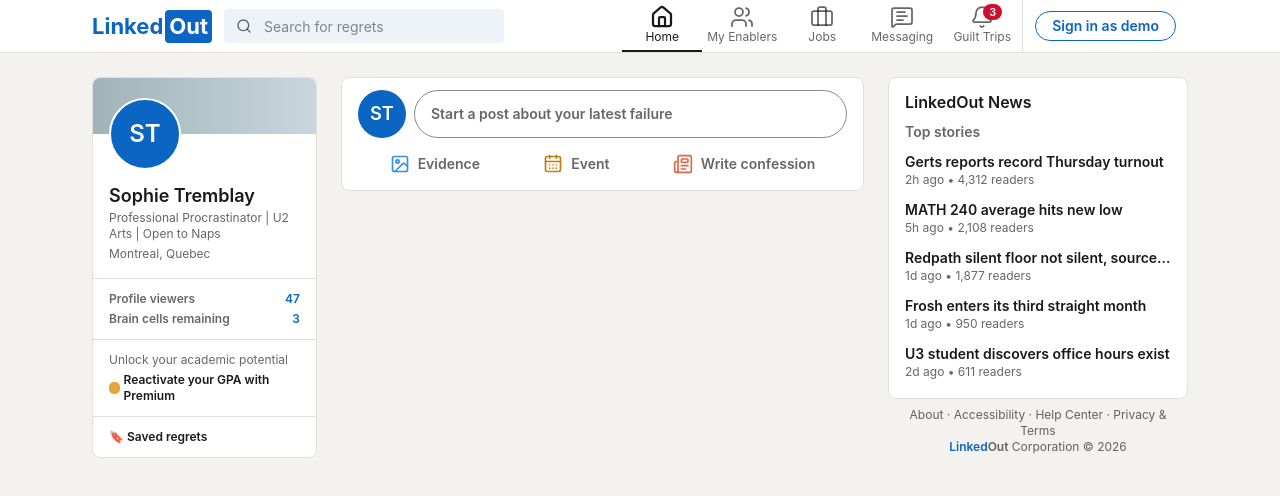
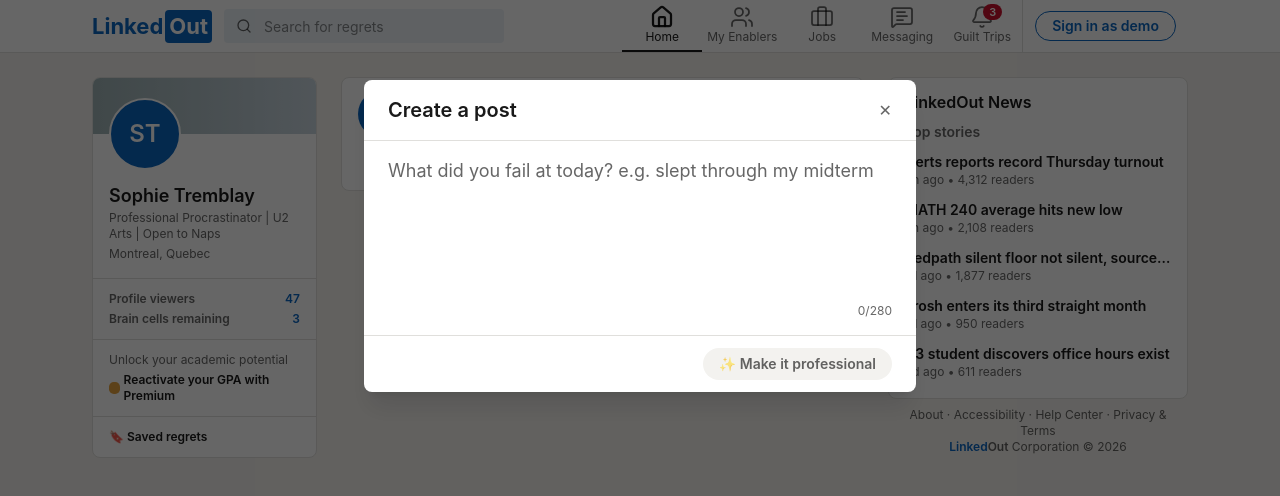
Before and after one commit to amirqashoua-hub/LinkedOut, a Next.js app: page / in a window 1280 px wide. Both pictures are taken after a click on the button "Start a post about your latest failure". Shown: the top 496 px of the page. Built offline with nearby package versions, Linux system fonts and the light colour scheme; no server answers; the database is empty.

Commit message:
Post composer with timeout until AI works, set it to false

```diff
--- /dev/null
+++ b/components/PostComposer.tsx
@@ -0,0 +1,198 @@
+"use client";
+
+import { useState, useTransition } from "react";
+import { createPost } from "@/app/actions";
+
+// TEMP: set to true to skip the AI and use a fake post (while /api/translate is broken).
+// Set back to false before the demo!
+const SKIP_AI = false;
+
+const TIMEOUT_MS = 20000; // give up on the AI after 20 seconds
+
+type Stage = "write" | "loading" | "preview";
+
+export default function PostComposer() {
+  const [open, setOpen] = useState(false);
+  const [stage, setStage] = useState<Stage>("write");
+  const [raw, setRaw] = useState(""); // what the user typed
+  const [ai, setAi] = useState(""); // the AI version (editable)
+  const [error, setError] = useState<string | null>(null);
+  const [posting, startPosting] = useTransition();
+
+  const tooShort = raw.trim().length < 3;
+  const tooLong = raw.length > 280;
+
+  function close() {
+    setOpen(false);
+    setStage("write");
+    setRaw("");
+    setAi("");
+    setError(null);
+  }
+
+  // Calls Person 3's API route
+  async function translate() {
+    setError(null);
+
+    if (SKIP_AI) {
+      setAi(
+        `I'm humbled to announce that I ${raw}. 🙏\n\n3 takeaways:\n1. Sleep is a KPI\n2. Failure is just data\n3. Agree? 👇\n\n#Growth #McGill #LinkedOut`
+      );
+      setStage("preview");
+      return;
+    }
+
+    setStage("loading");
+    try {
+      const res = await fetch("/api/translate", {
+        method: "POST",
+        headers: { "Content-Type": "application/json" },
+        body: JSON.stringify({ rawText: raw }),
+        signal: AbortSignal.timeout(TIMEOUT_MS), // never hang forever
+      });
+      const body = await res.json();
+      if (!res.ok) {
+        // 422 = rejected by moderation or the 3–280 character check
+        setError(body.reason ?? "Couldn't translate that. Try something else.");
+        setStage("write");
+        return;
+      }
+      setAi(body.aiText);
+      setStage("preview");
+    } catch (e) {
+      setError(
+        e instanceof DOMException && e.name === "TimeoutError"
+          ? "The AI is taking too long. Try again."
+          : "Network error. Try again."
+      );
+      setStage("write");
+    }
+  }
+
+  // Calls Person 2's server action; the feed refreshes by itself afterwards
+  function post() {
+    startPosting(async () => {
+      try {
+        await createPost(raw, ai);
+        close();
+      } catch (e) {
+        setError(
+          e instanceof Error && e.message === "Not logged in"
+            ? "Sign in to post your failures."
+            : "Couldn't post. Try again."
+        );
+      }
+    });
+  }
+
+  return (
+    <>
+      {/* The fake input in the "Start a post" box */}
+      <button
+        onClick={() => setOpen(true)}
+        className="flex-1 rounded-full border border-[#8C8C8C] px-4 text-left text-sm font-semibold text-muted-foreground hover:bg-accent"
+      >
+        Start a post about your latest failure
+      </button>
+
+      {open && (
+        // Dark overlay; clicking outside the box closes it
+        <div
+          className="fixed inset-0 z-50 flex items-start justify-center bg-black/60 p-4 pt-[10vh]"
+          onClick={close}
+        >
+          <div
+            className="w-full max-w-[552px] rounded-lg bg-card shadow-xl"
+            onClick={(e) => e.stopPropagation()} // clicks inside don't close it
+          >
+            {/* Header */}
+            <div className="flex items-center justify-between border-b px-6 py-4">
+              <h2 className="text-xl font-semibold">Create a post</h2>
+              <button onClick={close} className="text-muted-foreground hover:text-foreground" aria-label="Close">
+                ✕
+              </button>
+            </div>
+
+            {/* Body */}
+            <div className="px-6 py-4">
+              {stage === "write" && (
+                <>
+                  <textarea
+                    autoFocus
+                    value={raw}
+                    onChange={(e) => setRaw(e.target.value)}
+                    placeholder="What did you fail at today? e.g. slept through my midterm"
+                    rows={5}
+                    className="w-full resize-none text-lg outline-none placeholder:text-muted-foreground"
+                  />
+                  <p className={`text-right text-xs ${tooLong ? "text-destructive" : "text-muted-foreground"}`}>
+                    {raw.length}/280
+                  </p>
+                </>
+              )}
+
+              {stage === "loading" && (
+                <div className="space-y-3 py-6 text-center">
+                  <p className="animate-pulse text-sm font-semibold text-primary">✨ Consulting thought leaders…</p>
+                  <p className="text-xs text-muted-foreground">Adding synergy. Removing accountability.</p>
+                </div>
+              )}
+
+              {stage === "preview" && (
+                <>
+                  <p className="mb-1 text-xs font-semibold text-muted-foreground">Your post (edit anything)</p>
+                  <textarea
+                    value={ai}
+                    onChange={(e) => setAi(e.target.value)}
+                    rows={12}
+                    className="w-full resize-none rounded border p-3 text-sm outline-none focus:ring-2 focus:ring-ring"
+                  />
+                  <p className="mt-2 text-xs text-muted-foreground">Originally: “{raw}”</p>
+                </>
+              )}
+
+              {error && <p className="mt-2 text-sm text-destructive">{error}</p>}
+            </div>
+
+            {/* Footer buttons */}
+            <div className="flex justify-end gap-2 border-t px-6 py-3">
+              {stage === "write" && (
+                <button
+                  onClick={translate}
+                  disabled={tooShort || tooLong}
+                  className="rounded-full bg-primary px-4 py-1.5 text-sm font-semibold text-primary-foreground hover:bg-[var(--brand-dark)] disabled:bg-muted disabled:text-muted-foreground"
+                >
+                  ✨ Make it professional
+                </button>
+              )}
+
+              {stage === "preview" && (
+                <>
+                  <button
+                    onClick={() => setStage("write")}
+                    className="rounded-full px-4 py-1.5 text-sm font-semibold text-muted-foreground hover:bg-accent"
+                  >
+                    ← Rewrite
+                  </button>
+                  <button
+                    onClick={translate}
+                    className="rounded-full border border-primary px-4 py-1.5 text-sm font-semibold text-primary hover:bg-[#EBF4FD]"
+                  >
+                    Regenerate
+                  </button>
+                  <button
+                    onClick={post}
+                    disabled={posting || ai.trim().length === 0}
+                    className="rounded-full bg-primary px-4 py-1.5 text-sm font-semibold text-primary-foreground hover:bg-[var(--brand-dark)] disabled:opacity-50"
+                  >
+                    {posting ? "Posting…" : "Post"}
+                  </button>
+                </>
+              )}
+            </div>
+          </div>
+        </div>
+      )}
+    </>
+  );
+}
--- a/components/StartPostBox.tsx
+++ b/components/StartPostBox.tsx
@@ -1,5 +1,6 @@
 import { Image as ImageIcon, CalendarDays, Newspaper } from "lucide-react";
 import Avatar from "@/components/Avatar";
+import PostComposer from "@/components/PostComposer";
 
 const OPTIONS = [
   { icon: ImageIcon, label: "Evidence", color: "text-[#378FE9]" },
@@ -12,9 +13,8 @@ export default function StartPostBox() {
     <div className="rounded-lg border bg-card px-4 pt-3 pb-1">
       <div className="flex gap-2">
         <Avatar name="Sophie Tremblay" size={48} />
-        <button className="flex-1 rounded-full border border-[#8C8C8C] px-4 text-left text-sm font-semibold text-muted-foreground hover:bg-accent">
-          Start a post about your latest failure
-        </button>
+        {/* The "Start a post…" button + modal live in PostComposer (client component) */}
+        <PostComposer />
       </div>
       <div className="mt-1 flex justify-around">
         {OPTIONS.map(({ icon: Icon, label, color }) => (
```
